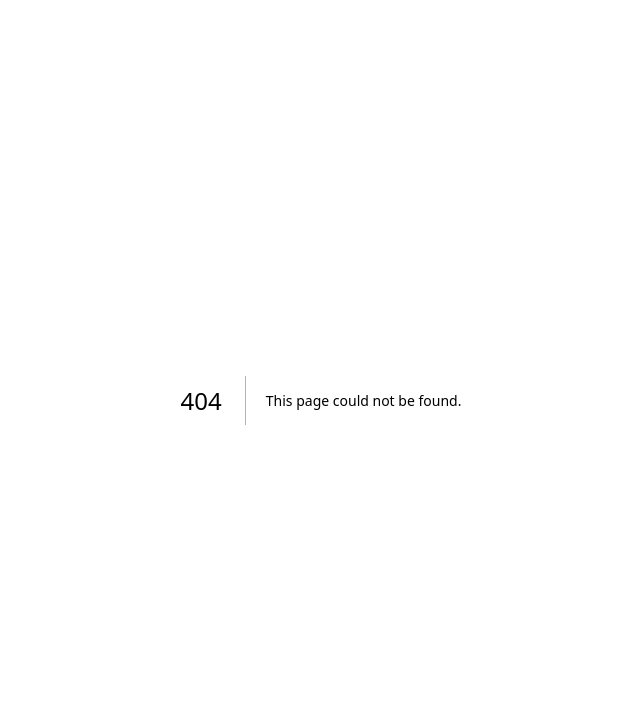
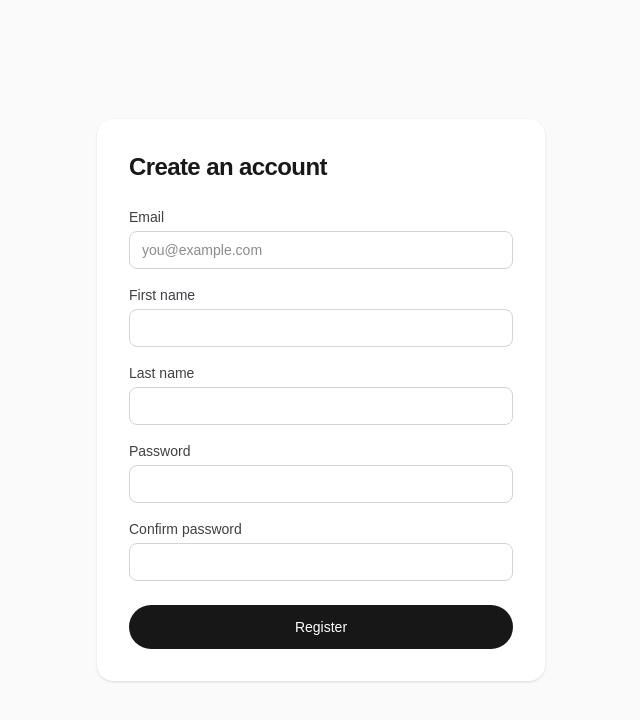
Before and after one commit to mgzurakowski/shared-expense, a Next.js app in the folder shared-expense/: page /register in a window 1280 px wide. Before the commit this address had no page. Shown: the top 720 px of the page, without its empty margins (319-959 px from the left). Built offline with nearby package versions, Linux system fonts and the light colour scheme.

Commit message:
feat: add register page with validated form
Adds /register route with email, first name, last name, and password
fields. Includes client-side validation and a reusable FormField
component with error display and placeholder support.

```diff
--- /dev/null
+++ b/shared-expense/app/register/form-field.tsx
@@ -0,0 +1,38 @@
+import type { RegisterFields } from "./types";
+
+type FormFieldProps = {
+  label: string;
+  name: keyof RegisterFields;
+  type: "text" | "password" | "email";
+  placeholder?: string;
+  value: string;
+  error?: string;
+  onChange: (e: React.ChangeEvent<HTMLInputElement>) => void;
+};
+
+export default function FormField({ label, name, type, placeholder, value, error, onChange }: FormFieldProps) {
+  return (
+    <div className="flex flex-col gap-1">
+      <label
+        htmlFor={name}
+        className="text-sm font-medium text-zinc-700 dark:text-zinc-300"
+      >
+        {label}
+      </label>
+      <input
+        id={name}
+        name={name}
+        type={type}
+        placeholder={placeholder}
+        value={value}
+        onChange={onChange}
+        className={`rounded-lg border px-3 py-2 text-sm outline-none transition-colors duration-300 focus:ring-2 focus:ring-zinc-400 dark:bg-zinc-800 dark:text-zinc-50 ${
+          error
+            ? "border-red-400 dark:border-red-500"
+            : "border-zinc-300 dark:border-zinc-700"
+        }`}
+      />
+      {error && <p className="text-xs text-red-500">{error}</p>}
+    </div>
+  );
+}
--- /dev/null
+++ b/shared-expense/app/register/page.tsx
@@ -0,0 +1,19 @@
+import type { Metadata } from "next";
+import RegisterForm from "./register-form";
+
+export const metadata: Metadata = {
+  title: "Register",
+};
+
+export default function RegisterPage() {
+  return (
+    <div className="flex flex-1 items-center justify-center bg-zinc-50 px-4 py-12 dark:bg-zinc-900">
+      <div className="w-full max-w-md rounded-2xl bg-white p-8 shadow-sm dark:bg-zinc-800">
+        <h1 className="mb-6 text-2xl font-semibold tracking-tight text-zinc-900 dark:text-zinc-50">
+          Create an account
+        </h1>
+        <RegisterForm />
+      </div>
+    </div>
+  );
+}
--- /dev/null
+++ b/shared-expense/app/register/register-form.tsx
@@ -0,0 +1,103 @@
+"use client";
+
+import { ChangeEvent, SubmitEvent, useState } from "react";
+import FormField from "./form-field";
+import type { RegisterErrors, RegisterFields } from "./types";
+
+const defaultFields: RegisterFields = {
+  email: "",
+  firstName: "",
+  lastName: "",
+  password: "",
+  confirmPassword: "",
+};
+
+export default function RegisterForm() {
+  const [fields, setFields] = useState<RegisterFields>(defaultFields);
+  const [errors, setErrors] = useState<RegisterErrors>({});
+
+  function handleChange(e: ChangeEvent<HTMLInputElement>) {
+    setFields((prev) => ({ ...prev, [e.target.name]: e.target.value }));
+    setErrors((prev) => ({ ...prev, [e.target.name]: undefined }));
+  }
+
+  function validate(): RegisterErrors {
+    const errs: RegisterErrors = {};
+    if (!fields.email.trim()) {
+      errs.email = "Email is required.";
+    } else if (!/^[^\s@]+@[^\s@]+\.[^\s@]+$/.test(fields.email)) {
+      errs.email = "Enter a valid email address.";
+    }
+    if (!fields.firstName.trim()) errs.firstName = "First name is required.";
+    if (!fields.lastName.trim()) errs.lastName = "Last name is required.";
+    if (!fields.password) errs.password = "Password is required.";
+    if (!fields.confirmPassword) {
+      errs.confirmPassword = "Please confirm your password.";
+    } else if (fields.password !== fields.confirmPassword) {
+      errs.confirmPassword = "Passwords do not match.";
+    }
+    return errs;
+  }
+
+  function handleSubmit(e: SubmitEvent) {
+    e.preventDefault();
+    const errs = validate();
+    if (Object.keys(errs).length > 0) {
+      setErrors(errs);
+      return;
+    }
+    alert(`Register: ${fields.email}, ${fields.firstName} ${fields.lastName}`);
+  }
+
+  return (
+    <form onSubmit={handleSubmit} noValidate className="flex flex-col gap-4">
+      <FormField
+        label="Email"
+        name="email"
+        type="email"
+        placeholder="you@example.com"
+        value={fields.email}
+        error={errors.email}
+        onChange={handleChange}
+      />
+      <FormField
+        label="First name"
+        name="firstName"
+        type="text"
+        value={fields.firstName}
+        error={errors.firstName}
+        onChange={handleChange}
+      />
+      <FormField
+        label="Last name"
+        name="lastName"
+        type="text"
+        value={fields.lastName}
+        error={errors.lastName}
+        onChange={handleChange}
+      />
+      <FormField
+        label="Password"
+        name="password"
+        type="password"
+        value={fields.password}
+        error={errors.password}
+        onChange={handleChange}
+      />
+      <FormField
+        label="Confirm password"
+        name="confirmPassword"
+        type="password"
+        value={fields.confirmPassword}
+        error={errors.confirmPassword}
+        onChange={handleChange}
+      />
+      <button
+        type="submit"
+        className="mt-2 cursor-pointer rounded-full bg-foreground px-6 py-3 text-sm font-medium text-background transition-colors duration-300 hover:bg-zinc-700 dark:bg-zinc-600 dark:text-zinc-50 dark:hover:bg-zinc-500"
+      >
+        Register
+      </button>
+    </form>
+  );
+}
--- /dev/null
+++ b/shared-expense/app/register/types.ts
@@ -0,0 +1,9 @@
+export type RegisterFields = {
+  email: string;
+  firstName: string;
+  lastName: string;
+  password: string;
+  confirmPassword: string;
+};
+
+export type RegisterErrors = Partial<Record<keyof RegisterFields, string>>;
```
